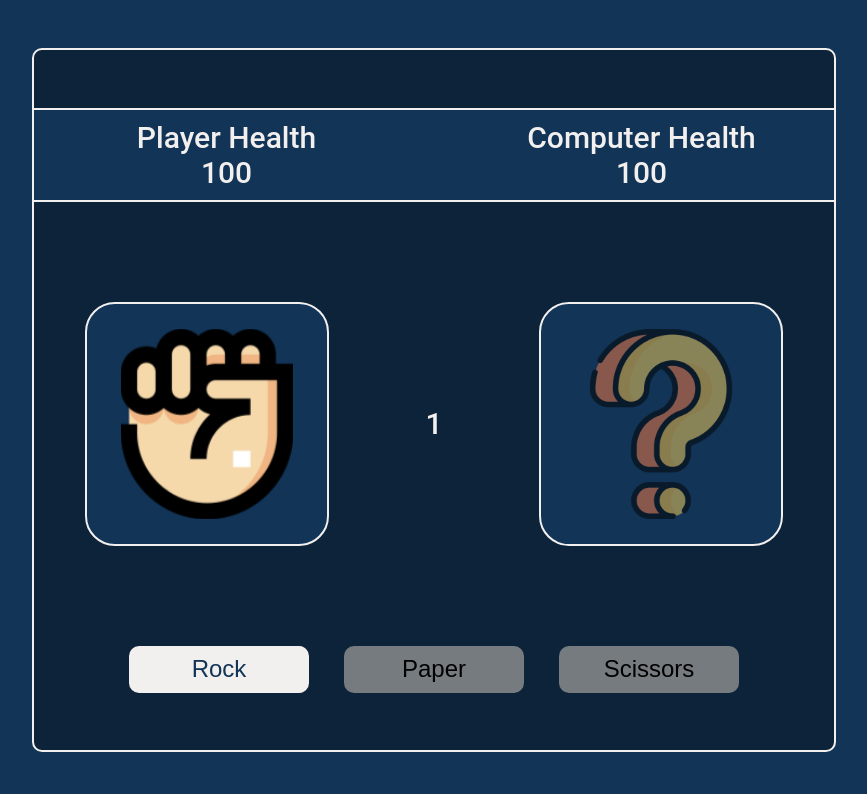
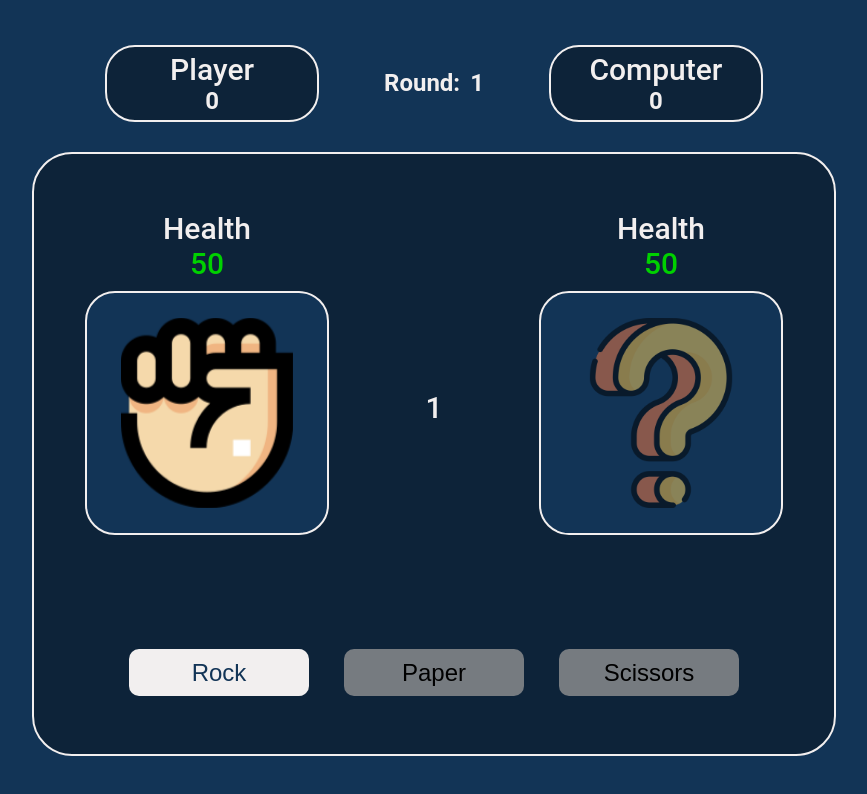
Before and after one commit to LiamSandstrom/rock-paper-scissors, a plain HTML site: page index.html in a window 1280 px wide. Both pictures are taken after a click on the button "Rock". Shown: the whole page, without its empty margins (206-1073 px from the left). Drawn offline with Linux system fonts and the light colour scheme.

Commit message:
add rounds to gameflow

```diff
--- a/index.html
+++ b/index.html
@@ -8,21 +8,41 @@
     <title>Document</title>
 </head>
 <body>
-    <div class="wrapper">
-        <div class="score-wrapper">
-            <div class="score-container">
-                <h1>Player Health</h1>
-                <h1 id="player-score">100</h1>
+        <div class="info-wrapper">
+            <div class="top-wrapper">
+                <div class="player-container">
+                    <h1>Player</h1>
+                    <h2 id="player-round">0</h2>
+                </div>
+            <div class="round-container">
+                <h2>Round:</h2>
+                <h2 id="round">1</h2>
             </div>
-            <div class="score-container">
-                <h1>Computer Health</h1>
-                <h1 id="computer-score">100</h1>
+                <div class="player-container">
+                    <h1>Computer</h1>
+                    <h2 id="computer-round">0</h2>
+                </div>
             </div>
         </div>
+    <div class="wrapper">
         <div class="visual-wrapper">
-            <div class="visual" id="playervisual"><img src="question-mark.png" alt="Player move image" id="player-image"></div>
+            <div class="visual-container">
+                <div class="score-container">
+                    <h1>Health</h1>
+                    <h1 id="player-score">100</h1>
+                </div>
+                <div class="visual" id="playervisual"><img src="question-mark.png" alt="Player move image" id="player-image"></div>
+            </div>
             <h1 id="timer">VS</h1>
-            <div class="visual" id="computervisual"><img src="question-mark.png" alt="Computer move image" id="computer-image"></div>
+            <div class="visual-container">
+                <div class="score-container">
+                    <h1>Health</h1>
+                    <h1 id="computer-score">100</h1>
+                </div>
+                <div class="visual" id="computervisual">
+                    <img src="question-mark.png" alt="Computer move image" id="computer-image">
+                </div>
+            </div>
         </div>
         <div class="buttons">
             <button value="rock">Rock</button>
--- a/javascript.js
+++ b/javascript.js
@@ -7,7 +7,7 @@ values.set("rock", "scissors");
 values.set("paper", "rock");
 values.set("scissors", "paper");
 
-let maxHealth = 100;
+let maxHealth = 50;
 let damageAmount = 10;
 let clicked = false;
 let hover = 0;
@@ -23,6 +23,11 @@ const timerText = document.querySelector("#timer");
 const playerVisual = document.querySelector("#playervisual");
 const computerVisual = document.querySelector("#computervisual");
 const wrapper = document.querySelector(".wrapper");
+const roundUI = document.querySelector("#round");
+const playerRound = document.querySelector("#player-round");
+const computerRound = document.querySelector("#computer-round");
+
+const delay = (ms) => new Promise(resolve => setTimeout(resolve, ms));
 
 const buttons = document.querySelectorAll("button");
 for(let button of buttons){
@@ -37,23 +42,29 @@ for(let button of buttons){
     button.addEventListener("mouseup", () => hoverButton(button));
 }
 const second = 1000;
-let playerHealth = 0;
-let computerHealth = 0;
-let rounds = 5;
+let playerHealth = maxHealth;
+let computerHealth = maxHealth;
+let playerScore = 0;
+let computerScore = 0;
+let round = 1;
 const countdownTime = second * 3;
+let idlePlayer;
+let idleComputer;
 
-function playGame(){
-    for(let i = 0; i < rounds; i++){
-        log("Round: " + (i + 1));
-        playRound(input);
-    }
-    logResult();
+function beginPlay(){
+    playerUIScore.textContent = playerHealth;
+    computerUIScore.textContent = computerHealth;
+    startIdleImage(playerImage);
+    startIdleImage(computerImage);
 }
+
+beginPlay();
 
 function countdown(move){
     disableButtons();
     updateImage(move, "player");
     clicked = true;
+    stopidleImage();
     setTimeout(() => playRound(move), countdownTime);
     let val = countdownTime / second;
     timerText.textContent = val;
@@ -75,6 +86,25 @@ async function playRound(input){
     else{
         log("You Lose :( " + computer + " beats " + player);
         await loseAnimation(computer);
+    }
+
+    if(playerHealth === 0){
+        computerScore++;
+        computerRound.textContent = computerScore;
+        roundAnimation(computerRound);
+        await delay(1000);
+        resetGame();
+    }
+    else if(computerHealth === 0){
+        playerScore++;
+        playerRound.textContent = playerScore;
+        roundAnimation(playerRound);
+        await delay(1000);
+        resetGame();
+    }
+    else{
+        round++;
+        roundUI.textContent = round;
     }
     resetRound();
 }
@@ -187,6 +217,10 @@ async function resetRound(){
     await delay(500);
     clicked = false;
     resetScale();
+    await delay(300);
+    setTransitionAll();
+    startIdleImage(playerImage);
+    startIdleImage(computerImage);
     await delay(500);
     resetImage();
     resetImage("player");
@@ -297,27 +331,75 @@ function disableButtons(){
 }
 
 async function damageHealth(target, amount){
+    let health;
     if(target === playerVisual){
         target = playerUIScore;
+        playerHealth -= amount;
+        console.log(playerHealth)
+        playerUIScore.textContent = playerHealth;
     }
     else{
         target = computerUIScore;
+        computerHealth -= amount;
+        console.log(computerHealth)
+        computerUIScore.textContent = computerHealth;
     }
-    let val = Number.parseFloat(target.textContent);
-    val -= amount;
-    target.textContent = val;
     for(let i = 0; i < 2; i++){
         target.style.transform = "scale(0.95)";
         target.style.color = "rgba(202, 122, 122, 0.65)"
         await delay(90);
         target.style.transform = "scale(1.0)";
-        target.style.color = "rgb(242,239,239)";
+        target.style.color = "rgb(0, 209, 0)";
         await delay(90);
     }
 }
 
+function startIdleImage(target){
+    if(target === playerImage){
+        idlePlayer = setInterval(() => idleImage(target), 1000);
+    }
+    else{
+        idleComputer = setInterval(() => idleImage(target), 1000);
+    }
+}
 
-const delay = (ms) => new Promise(resolve => setTimeout(resolve, ms));
+function setTransitionAll(){
+    playerImage.style.transition = "transform 1s ease-in-out";
+    computerImage.style.transition = "transform 1s ease-in-out";
+}
+
+async function idleImage(target){
+    target.style.transform = "scale(0.95)";
+    await delay(500);
+    target.style.transform = "scale(1)";
+}
+
+function stopidleImage(){
+    clearInterval(idlePlayer);
+    clearInterval(idleComputer);
+    playerImage.style.transition = "transform 0.2s";
+    computerImage.style.transition = "transform 0.2s";
+    playerImage.style.transform = "scale(1.0)";
+    computerImage.style.transform = "scale(1.0)";
+}
+
+function resetGame(){
+    playerHealth = maxHealth;
+    computerHealth = maxHealth;
+    playerUIScore.textContent = maxHealth;
+    computerUIScore.textContent = maxHealth;
+    round = 1;
+    roundUI.textContent = round;
+}
+
+async function roundAnimation(target){
+    target.style.transform = "scale(1.1)";
+    target.style.color = "green";
+    await delay(200);
+    target.style.transform = "scale(1.0)";
+    target.style.color = "rgb(242, 239, 239)";
+}
+
 // Plan:
 // Interface: Console
 // Input: rock, paper, scissors
--- a/styles.css
+++ b/styles.css
@@ -10,48 +10,105 @@ body{
     display: flex;
     justify-content: center;
     align-items: center;
+    flex-direction: column;
     background-color: #123456;
     color: var(--white);
 }
 
 .wrapper {
     display: flex;
-    justify-content: center;
+    justify-content: space-around;
     align-items: center;
     flex-direction: column;
-    gap: 100px;
     width: 800px;
-    height: 700px;
+    height: 600px;
     flex: 0 0 auto;
-    border-radius: 10px;
+    border-radius: 40px;
     border: 2px solid var(--white);
     background-color: #0d2339;
     transition: transform 0.2s ease-in-out;
 }
 
-.score-wrapper {
+.round-container {
+    display: flex;
+    justify-content: center;
+    align-items: center;
+    gap: 10px;
+    margin-left: 65px;
+    margin-right: 65px;
+}
+
+.info-wrapper{
+    display: flex;
+    flex-direction: column;
+    justify-content: center;
+    align-items: center;
+    margin-bottom: 30px;
     width: 100%;
+}
+
+.top-wrapper {
+    display: flex;
+    justify-content: center;
+    align-items: center;
+    width: 100%;
+}
+
+.player-container{
+    display: flex;
+    justify-content: center;
+    align-items: center;
+    flex-direction: column;
+    background-color: #0d2339;
+    border: 2px solid var(--white);
+    width: 200px;
+    border-radius: 30px;
+    padding: 5px;
+}
+
+.stats-container {
     display: flex;
     justify-content: space-around;
-    align-items: center;
-    gap: 30px;
-    border: 2px solid var(--white);
-    background-color: #123456;
-    padding: 10px 0;
+    justify-items: center;
+    width: 100%;
 }
+.score {
+    display: flex;
+    gap: 10px;
+}
+
 
 .score-container {
     display: flex;
     align-items: center;
     justify-content: center;
     flex-direction: column;
-    width: 230px;
+    width: 100px;
+    height: 100%;
+}
+
+.visual-container {
+    display: flex;
+    flex-direction: column;
+    justify-content: center;
+    align-items: center;
+    gap: 10px;
+}
+
+#player-score, #computer-score{
+    color: rgb(0, 209, 0);
+    transition: transform 0.2s;
 }
 
 h1 {
     margin: 0;
     font-size: 30px;
     font-weight: 500;
+    transition: transform 0.1s, color 0.1s;
+}
+
+h2{
+    margin: 0;
     transition: transform 0.1s, color 0.1s;
 }
 
@@ -92,12 +149,12 @@ button {
 #timer {
     width: 70px;
     text-align: center;
-    margin: 0 70px;
+    margin: 70px 70px 0 70px;
 }
 
 img {
     height: 190px;
     width: auto;
     opacity: 50%;
-    transition: transform 0.2s;
+    transition: transform 1s ease-in-out;
 }
```
